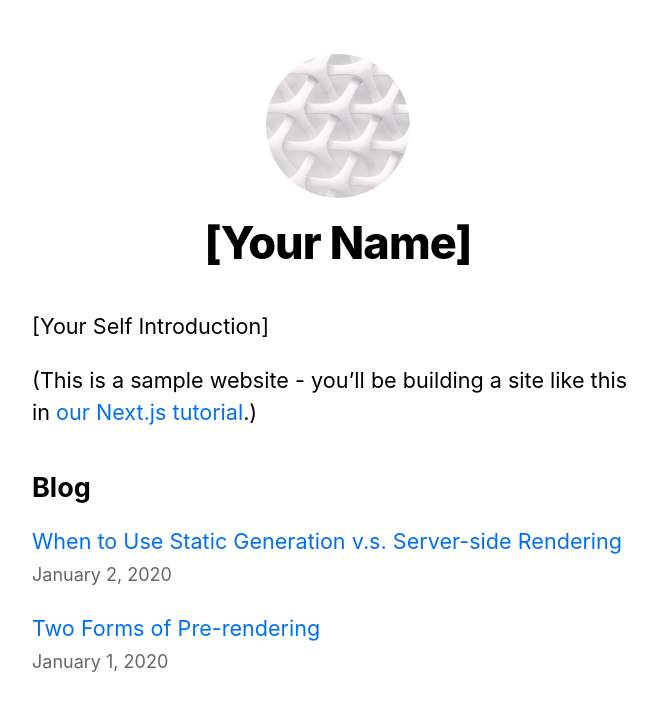
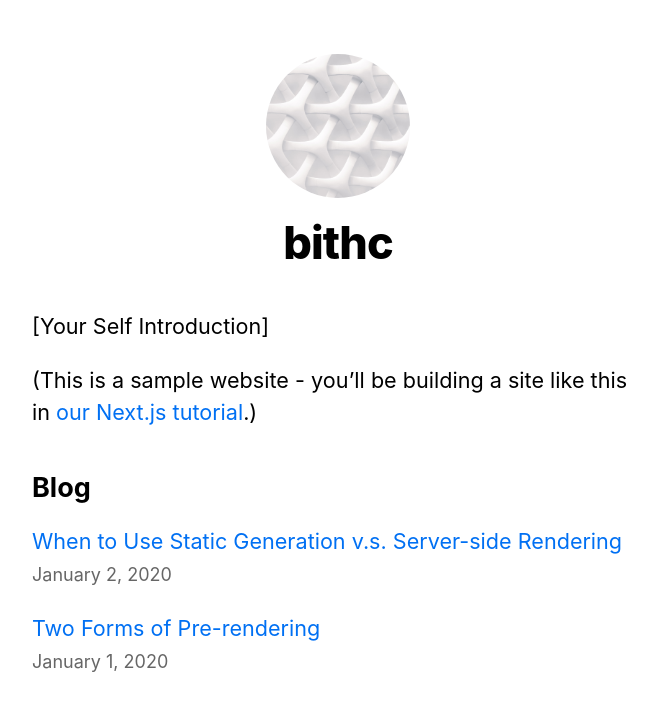
Before and after one commit to Aayush-Shukla/spotpageapi, a Next.js app: page / in a window 1280 px wide. Shown: the top 710 px of the page, without its empty margins (302-959 px from the left). Built offline with nearby package versions, Linux system fonts and the light colour scheme.

Commit message:
firstcommit

```diff
--- a/components/layout.js
+++ b/components/layout.js
@@ -4,7 +4,7 @@ import styles from './layout.module.css'
 import utilStyles from '../styles/utils.module.css'
 import Link from 'next/link'
 
-const name = '[Your Name]'
+const name = 'bithc'
 export const siteTitle = 'Next.js Sample Website'
 
 export default function Layout({ children, home }) {
--- /dev/null
+++ b/pages/api/hello.js
@@ -0,0 +1,3 @@
+export default function handler(req, res) {
+    res.status(200).json({ text: 'Hello' })
+  }
```
